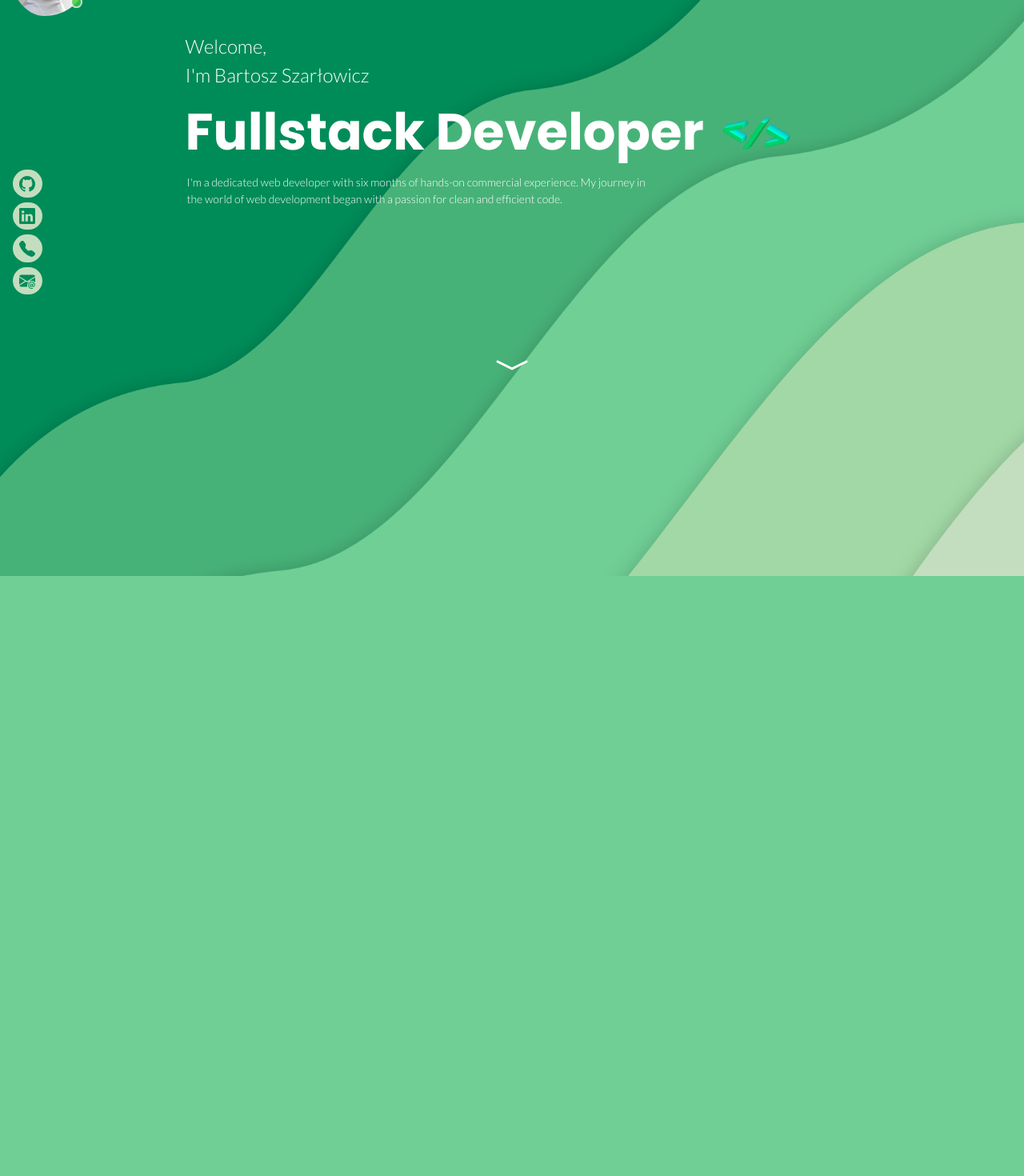
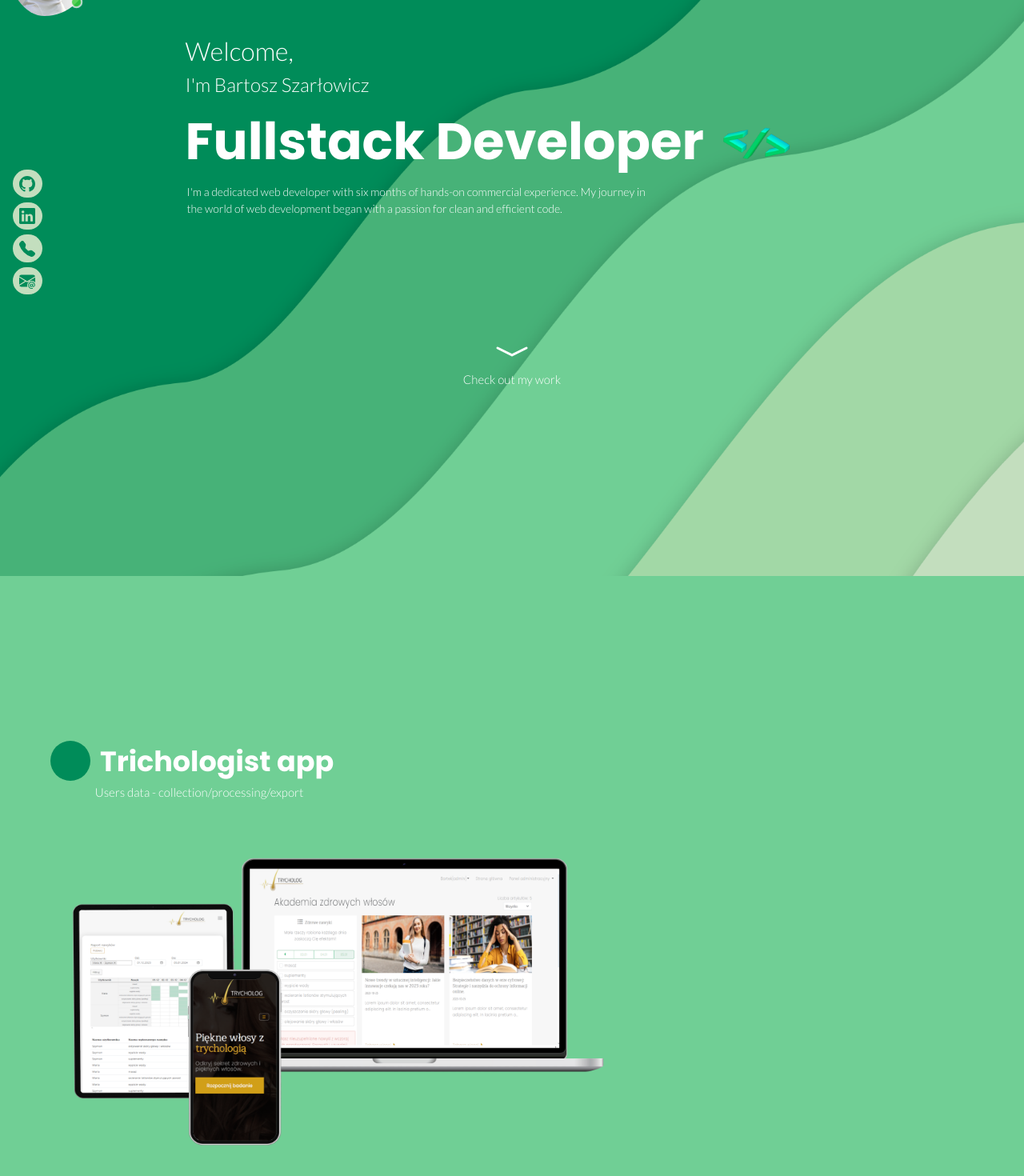
Before and after one commit to bszarlowicz/PortfolioApp, a React (Vite) app: page / in a window 1280 px wide. Shown: the part 88-1558 px from the top of the page at 80% size. Built offline with nearby package versions, Linux system fonts and the light colour scheme.

Commit message:
project section - startup

```diff
--- a/src/assets/css/startPage.module.css
+++ b/src/assets/css/startPage.module.css
@@ -65,7 +65,7 @@ body {
   justify-content: start;
   align-items: center;
   font-family: 'Lato-Light', sans-serif;
-  font-size: 24px;
+  font-size: 32px;
   animation: tracking-in-expand 0.7s cubic-bezier(0.215, 0.610, 0.355, 1.000) both;
 }
 
@@ -94,24 +94,29 @@ body {
     width: 130px;
   }
 
-.verticalCenter {
-  display: flex;
-  flex-direction: column;
-  justify-content: center;
-  align-items: center;
-}
-
 .customArrow{
   color: white;
   font-size: 48px;
 }
 
-.boucingIcon{
+.bouncingIcon{
   animation: bounce 2s infinite;
+  cursor: pointer;
 }
 
+.arrrowDescription{
+  text-decoration: none;
+  font-size: 15px;
+  cursor: pointer;
+  font-family: 'Lato-Light', sans-serif;
+  animation: tracking-in-expand 0.7s cubic-bezier(0.215, 0.610, 0.355, 1.000) both;
+    animation-delay: 2.1s;
+}
+
+
 .bottomSection{
-  margin-top: 1800px;
+  margin-top: 55vh;
+  margin-bottom: 50vh;
 }
 
 .customColWidth{
@@ -203,6 +208,30 @@ li.contacts:hover span {
     transition: max-width 1s ease-out .1s, opacity 1s ease-out .1s, color .2s;
 }
 
+.trichologistPic{
+  width: 65%;
+  aspect-ratio: 16 / 9;
+}
+
+.greenDotProjects{
+  background-color: #008c59;
+  width: 50px;
+  height: 50px;
+  border-radius: 50%;
+  margin-left: 15px;
+}
+
+.trichologistTitle{
+  font-family: 'Poppins-Bold', sans-serif;
+  font-size: 35px;
+}
+
+.trichologistSubTitle{
+  font-family: 'Lato-Light', sans-serif;
+  font-size: 15px;
+  margin-left: 10px;
+}
+
 @keyframes bounce {
   0%, 20%, 50%, 80%, 100% {
     transform: translateY(0);
--- /dev/null
+++ b/src/components/ProjectPicture.jsx
@@ -0,0 +1,10 @@
+export default function ProjectPicture({ src, customClassName }) {
+    return (
+      <div className="row">
+          <img
+            src={src}
+            className={customClassName}
+          />
+      </div>
+    );
+  }
--- a/src/pages/StartPage.jsx
+++ b/src/pages/StartPage.jsx
@@ -4,6 +4,7 @@ import curlyBracesImg from "../assets/images/curlyBraces.png";
 import angleBracketsImg from "../assets/images/angleBrackets.png";
 import profileImg from "../assets/images/profileImg.png";
 import hashtagImg from "../assets/images/hashtag.png";
+import trichologist_final from "../assets/images/trycholog_final.png";
 import { Link } from "react-scroll";
 import { ChevronCompactDown } from "react-bootstrap-icons";
 import { EnvelopeAtFill } from "react-bootstrap-icons";
@@ -12,6 +13,7 @@ import { TelephoneFill } from "react-bootstrap-icons";
 import { Github } from "react-bootstrap-icons";
 import Stamps3D from "../components/Stamps3D";
 import ContactLine from "../components/ContactLine";
+import ProjectPicture from "../components/ProjectPicture";
 
 export default function StartPage() {
   const handleCopyToClipboard = (text) => {
@@ -117,7 +119,6 @@ export default function StartPage() {
             </div>
           </div>
         </div>
-        <div className={`${StartPageStyles.verticalCenter}`}>
         <div className="row mt-4">
           <div className="col-md-12 text-center">
             <Link
@@ -125,15 +126,37 @@ export default function StartPage() {
               spy={true}
               smooth={true}
               duration={500}
-                className={`${StartPageStyles.customArrow}`}
             >
               <ChevronCompactDown
-                  className={`${StartPageStyles.boucingIcon}`}
+                className={`${StartPageStyles.bouncingIcon} ${StartPageStyles.customArrow}`}
               />
+              <div className="row">
+                <div className="col-md-12">
+                  <span className={`${StartPageStyles.arrrowDescription}`}>Check out my work</span>
+                </div>
+              </div>
             </Link>
           </div>
         </div>
-          <div  id="MyProjects"className={`${StartPageStyles.bottomSection}`}></div>
+        <div  id="MyProjects"className={`${StartPageStyles.bottomSection}`}>
+          <div className="row mx-5">
+            <div className={`${StartPageStyles.greenDotProjects} col-1`}></div>
+            <div className={`${StartPageStyles.trichologistTitle} col-auto`}>
+              Trichologist app
+            </div>
+          </div>
+          <div className="row">
+            <div className="col-1"></div>
+            <div className={`${StartPageStyles.trichologistSubTitle} col-auto`}>
+              Users data - collection/processing/export
+            </div>
+          </div>
+          <div className="row">
+            <ProjectPicture
+              src={trichologist_final}
+              customClassName={`${StartPageStyles.trichologistPic}`}
+            />
+          </div>
         </div>
       </div>
     );
```
Also changed, not shown: src/assets/images/trycholog_final.png (added). Lines whose indentation alone changed are shown as unchanged.
